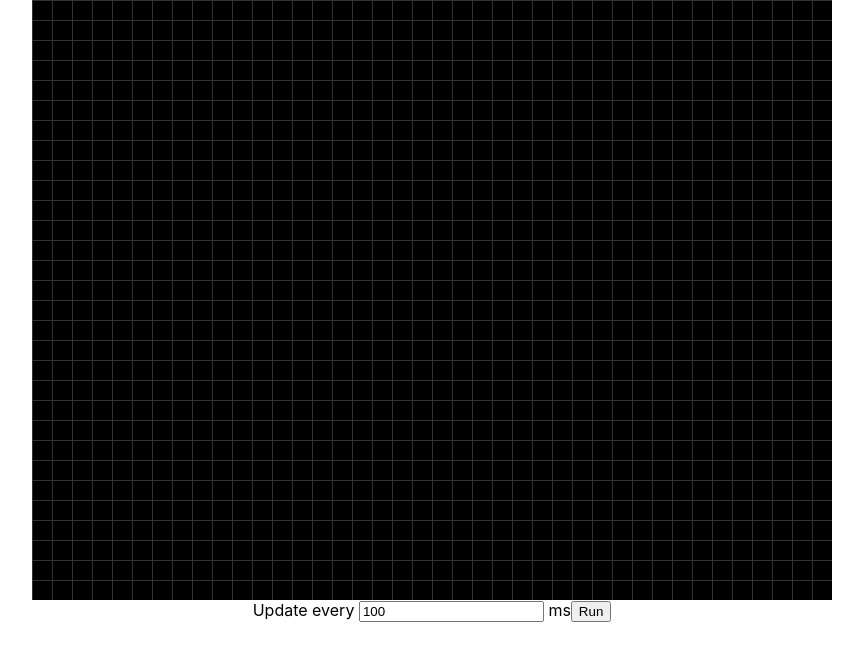
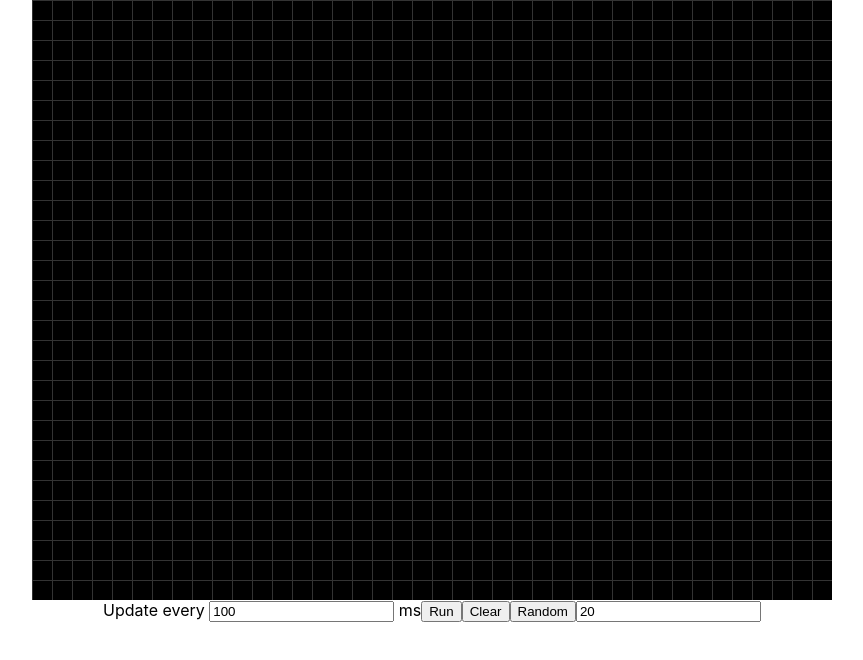
Before and after one commit to Brice1994/game-of-life, a React (Create React App) app: page / in a window 1280 px wide. Shown: the top 660 px of the page, without its empty margins (208-1071 px from the left). Built offline with nearby package versions, Linux system fonts and the light colour scheme.

Commit message:
add random

```diff
--- a/src/Game.tsx
+++ b/src/Game.tsx
@@ -1,15 +1,17 @@
 import React from 'react';
 import './Game.css'
 import Cell from "./Cell";
+
 export const CELL_SIZE = 20;
 const WIDTH = 800;
 const HEIGHT = 600;
 
 class Game extends React.Component<any, any>{
-    state: {cells: {x: number, y: number}[], interval: number, isRunning: boolean} = {
+    state: {cells: {x: number, y: number}[], interval: number, isRunning: boolean, frequency: number} = {
         cells: [],
         interval: 100,
-        isRunning: false
+        isRunning: false,
+        frequency: 20
     }
     rows: number;
     cols: number;
@@ -45,7 +47,12 @@ class Game extends React.Component<any, any>{
             cells: this.makeCells()
         })
     }
-
+    clear() {
+        this.board = this.makeEmptyBoard();
+        this.setState({
+            cells: this.makeCells()
+        })
+    }
     makeEmptyBoard() {
         let board: boolean[][] = [];
         for(let y = 0; y < this.rows; y++){
@@ -64,15 +71,11 @@ class Game extends React.Component<any, any>{
     }
     runIteration() {
         let newBoard = this.makeEmptyBoard();
-        for(let i = 0; i < newBoard.length; i++){
-            for(let j = 0; j < newBoard[i].length; j++){
+        for(let i = 0; i < this.rows; i++){
+            for(let j = 0; j < this.cols; j++){
                 let n = this.getNeighbors(this.board, i, j);
-                if(this.board[i][j] === 1){
-                    if(n < 2) {
-                        newBoard[i][j] = false;
-                    }else if(n > 3){
-                        newBoard[i][j] = false;
-                    }
+                if(this.board[i][j]){
+                    newBoard[i][j] = n === 2 || n === 3;
                 }else {
                     if(n === 3){
                         newBoard[i][j] = true;
@@ -129,14 +132,29 @@ class Game extends React.Component<any, any>{
         return cells;
     }
 
-    handleDrag(event: React.DragEvent<HTMLDivElement>){
-        console.log(event.clientX, event.clientY)
+    random(){
+        let newBoard = this.makeEmptyBoard();
+        for(let i = 0; i < this.rows; i++) {
+            for(let j = 0; j < this.cols; j++){
+                let v = Math.floor(Math.random() * Math.floor(100));
+                newBoard[i][j] = v < this.state.frequency;
+            }
+        }
+        this.board = newBoard;
+        this.setState({
+            cells: this.makeCells()
+        })
+    }
+    handleFrequencyChange(event: any){
+        this.setState({
+            frequency: event.target.value
+        })
     }
     render() {
         const {cells} = this.state;
         return (
             <div>
-                <div onDrag={(e) => this.handleDrag(e)} onClick={(e) => this.handleClick(e)} ref={(n) => {this.boardRef = n}} className="Board" style={{width: WIDTH, height: HEIGHT, backgroundSize: `${CELL_SIZE}px ${CELL_SIZE}px`}}>
+                <div onClick={(e) => this.handleClick(e)} ref={(n) => {this.boardRef = n}} className="Board" style={{width: WIDTH, height: HEIGHT, backgroundSize: `${CELL_SIZE}px ${CELL_SIZE}px`}}>
                     {cells.map((c) => {
                         return (
                             <Cell x={c.x} y={c.y} key={`${c.x},${c.y}`}/>
@@ -147,6 +165,9 @@ class Game extends React.Component<any, any>{
                     Update every <input onChange={(e) => this.handleIntervalChange(e)} value={this.state.interval}/> ms
                     {this.state.isRunning ? <button className="button" onClick={() => this.stopGame()}>Stop</button> :
                         <button className="button" onClick={() => this.runGame()}>Run</button>}
+                        <button className="button" onClick={() => this.clear()}>Clear</button>
+                        <button className="button" onClick={() => this.random()}>Random</button>
+                        <input onChange={(e) => this.handleFrequencyChange(e)} value={this.state.frequency}/>
                 </div>
             </div>
         )
```
